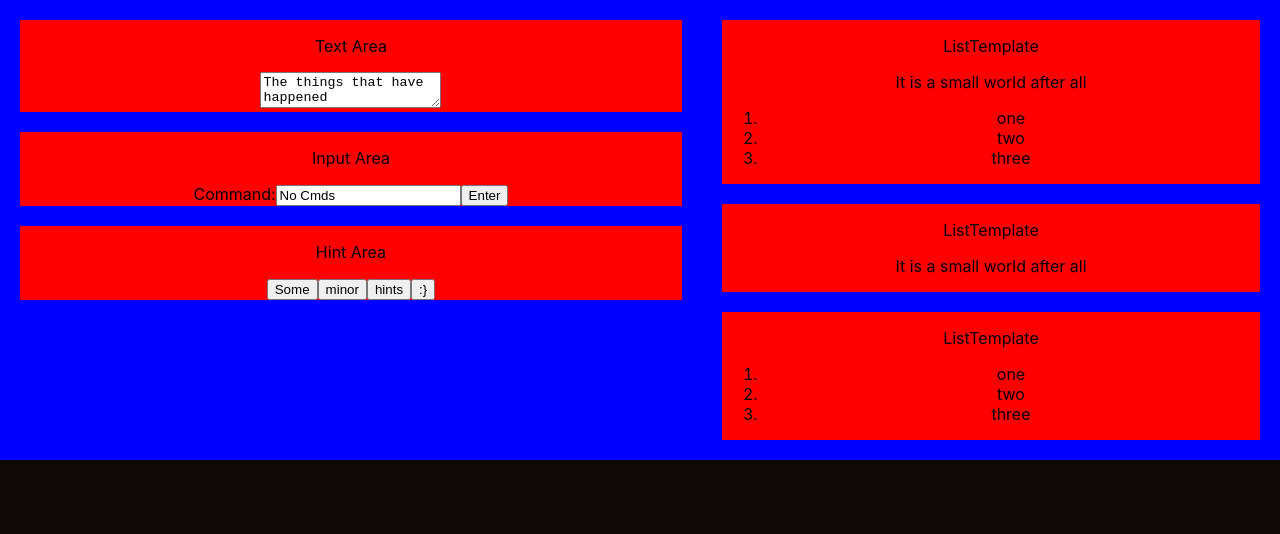
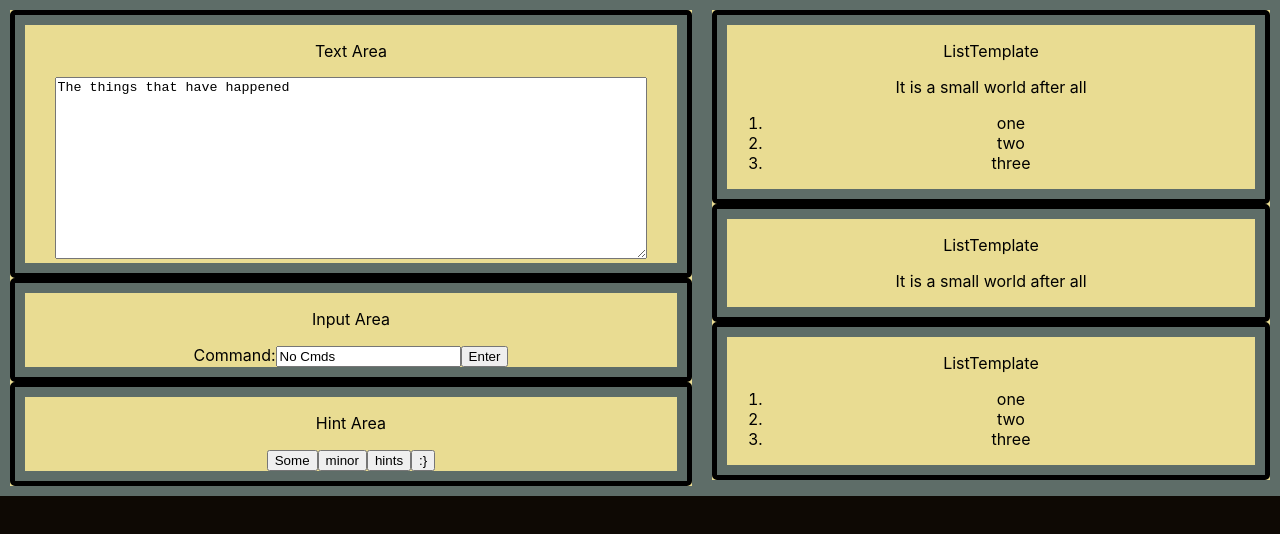
Before and after one commit to OkapalDominic/coop_text_adventure, a React (Create React App) app: page /game in a window 1280 px wide. Shown: the top 534 px of the page. Built offline with nearby package versions, Linux system fonts and the light colour scheme; no server answers.

Commit message:
updated the css so that it looks better

```diff
--- a/src/pages/game.module.css
+++ b/src/pages/game.module.css
@@ -4,16 +4,27 @@
 Row to contain column
 */
 .row {
-	background-color:blue;
-	display:flex;
+	background-color: rgb(94, 109, 104);
+	display: flex;
 }
 
 /*
 Column auto adjusts width
 */
 .column {
-	background-color:red;
+	background-color:rgb(233, 220, 146);
 	flex: auto;
 	height: 100%;
 	margin: 10px;
 }
+
+div.column div.row {
+	border: 5px solid black;
+	border-radius: 5px;
+}
+
+textarea {
+	width: 90%;
+	height: 100%;
+	min-height:11rem;
+}
```
